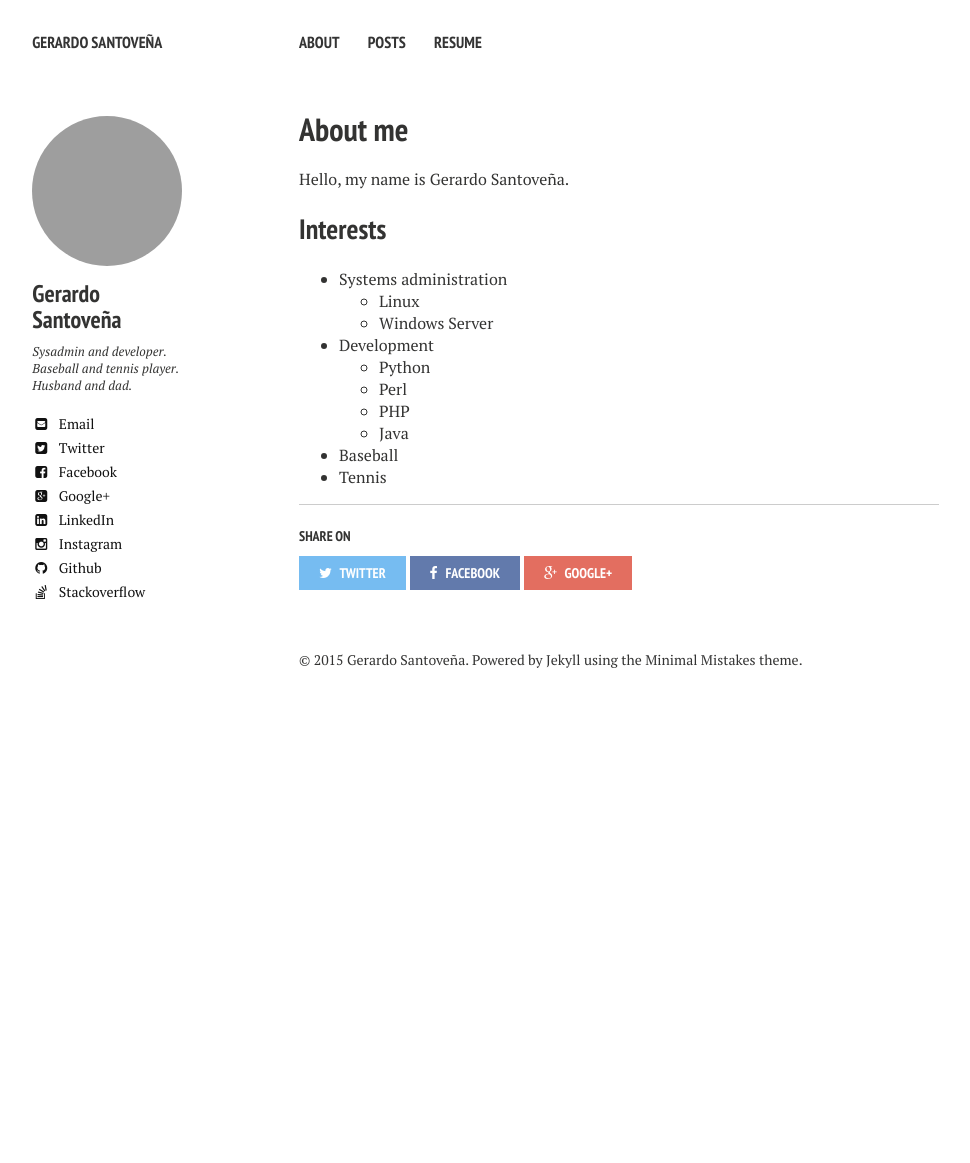
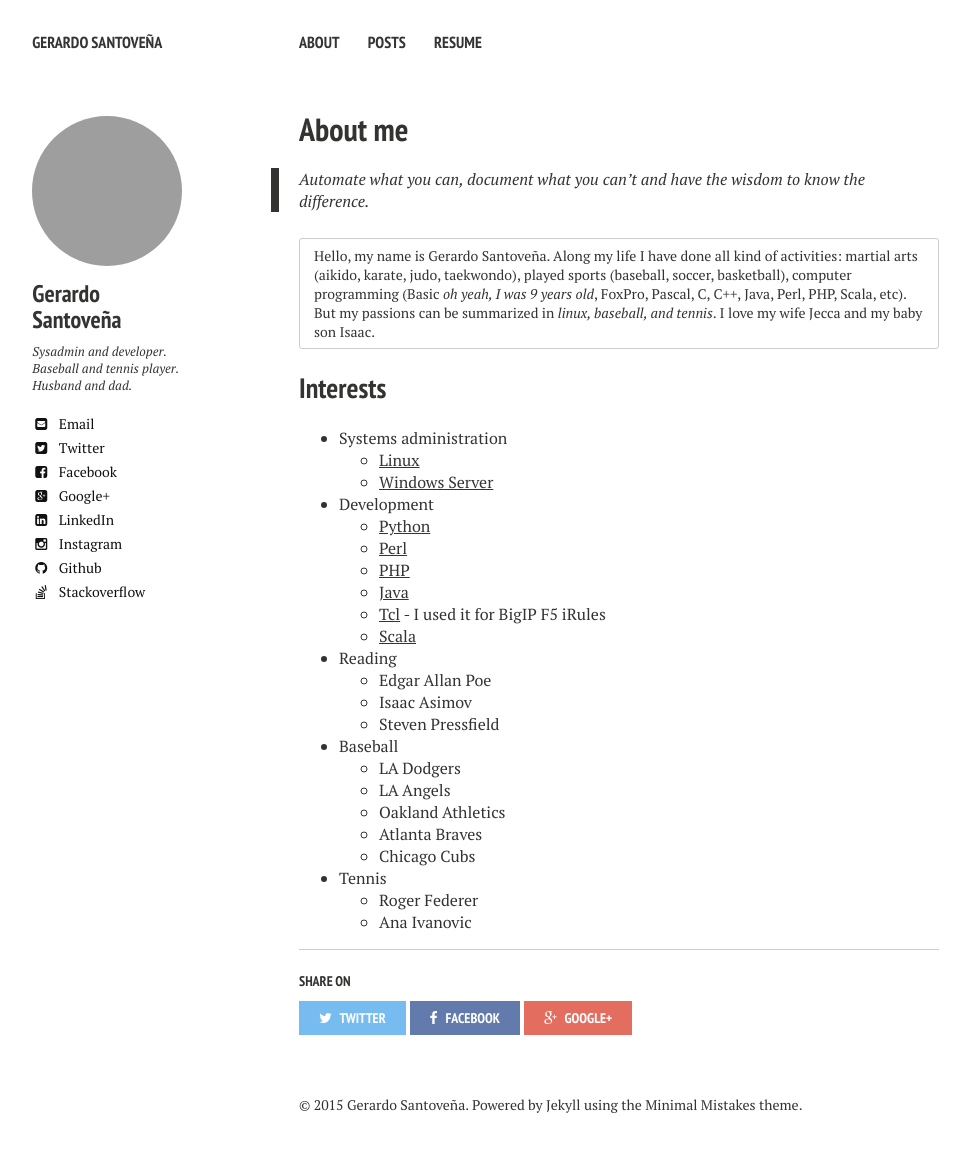
Before and after one commit to gsantovena/gsantovena.github.io, a Jekyll site: the page built from about/index.md, in a window 1280 px wide. Shown: the whole page, without its empty margins (21-991 px from the left). Built offline with Jekyll 4.4.1, drawn with Linux system fonts in a browser that asks for light colours; nearby versions of some CDN libraries; before the commit the page ends 900 px from its top, so only the background shows below that; grey boxes are pictures that could not be loaded.

Commit message:
Updated about and resume.

```diff
--- a/about/index.md
+++ b/about/index.md
@@ -10,17 +10,33 @@ image:
   #creditlink: http://wegraphics.net/downloads/free-ultimate-blurred-background-pack/
 ---
 
-Hello, my name is Gerardo Santoveña.
+> Automate what you can, document what you can&rsquo;t and have the wisdom to know the difference.
+
+Hello, my name is Gerardo Santoveña. Along my life I have done all kind of activities: martial arts (aikido, karate, judo, taekwondo), played sports (baseball, soccer, basketball), computer programming (Basic _oh yeah, I was 9 years old_, FoxPro, Pascal, C, C++, Java, Perl, PHP, Scala, etc). But my passions can be summarized in *linux, baseball, and tennis*. I love my wife Jecca and my baby son Isaac.
+{: .notice}
 
 ## Interests
 
 * Systems administration
-    * Linux
-    * Windows Server
+    * [Linux](http://www.linuxfoundation.org/)
+    * [Windows Server](http://blogs.technet.com/b/windowsserver/)
 * Development
-    * Python
-    * Perl
-    * PHP
-    * Java
+    * [Python](https://www.python.org/)
+    * [Perl](https://www.perl.org/)
+    * [PHP](http://php.net/)
+    * [Java](http://www.java.com/en/)
+    * [Tcl](https://www.tcl.tk/) - I used it for BigIP F5 iRules
+    * [Scala](http://scala-lang.org/)
+* Reading
+    * Edgar Allan Poe
+    * Isaac Asimov
+    * Steven Pressfield
 * Baseball
+    * LA Dodgers
+    * LA Angels
+    * Oakland Athletics
+    * Atlanta Braves
+    * Chicago Cubs
 * Tennis
+    * Roger Federer
+    * Ana Ivanovic
```
Also changed, not shown: resume/index.md (+8 -1 lines).
